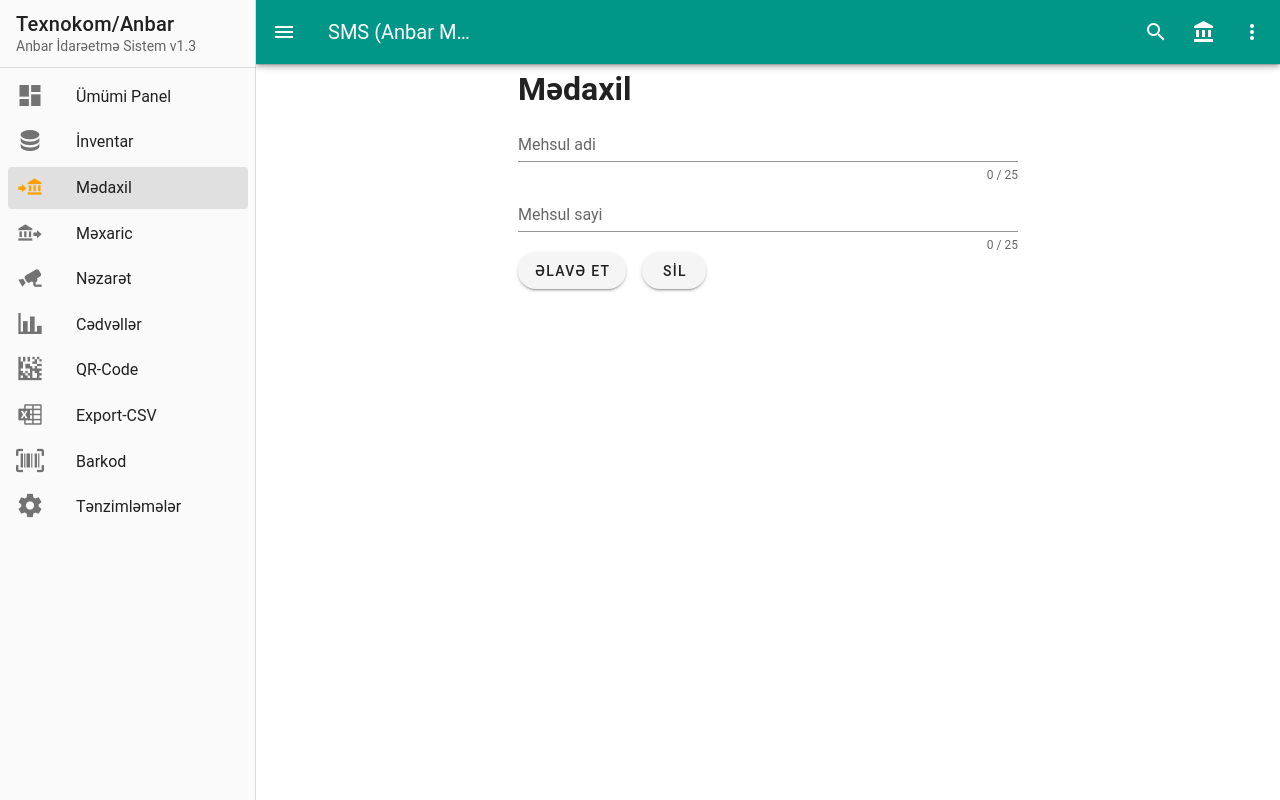
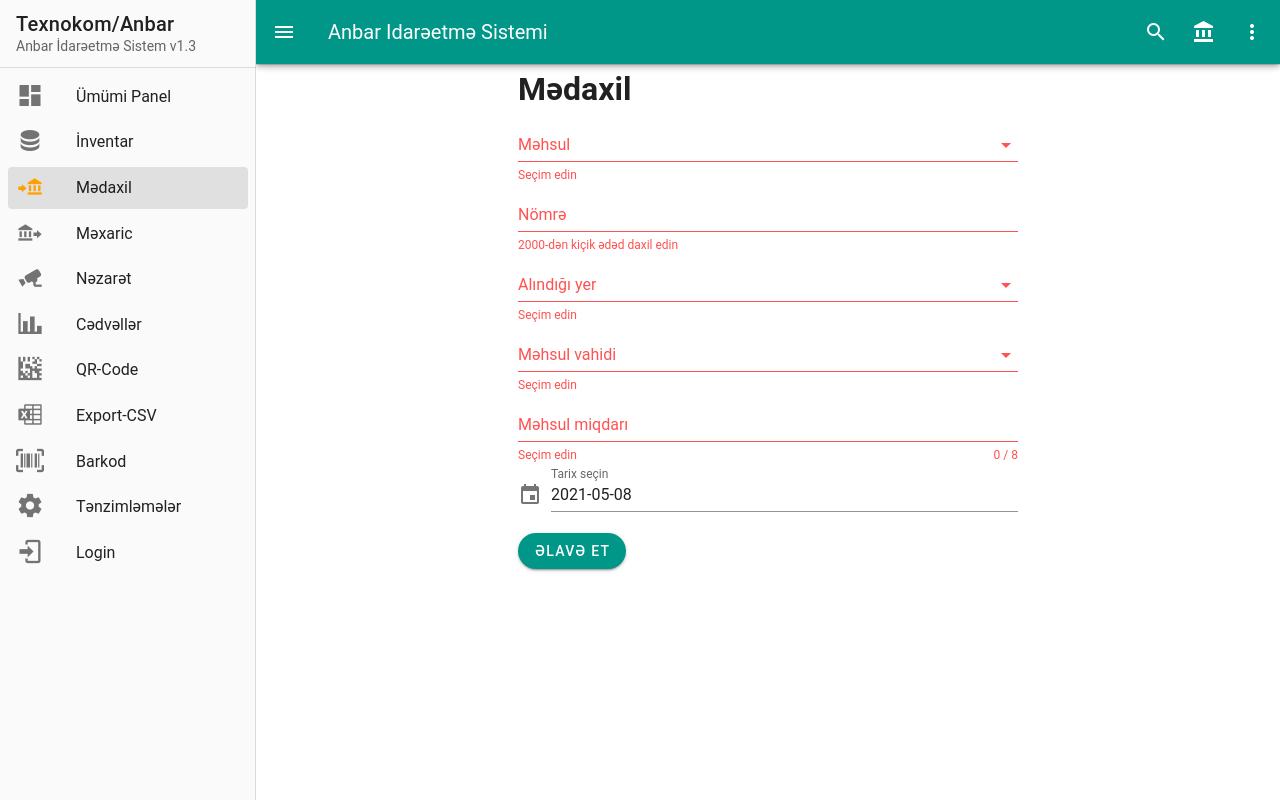
Before and after one commit to safarli/anbarapp, a Vue app: page /medaxil in a window 1280 px wide. Built offline with nearby package versions, Linux system fonts and the light colour scheme; a small style sheet from the web is missing.

Commit message:
major update

```diff
--- a/src/App.vue
+++ b/src/App.vue
@@ -104,7 +104,7 @@
     <v-app-bar app dark color="teal">
       <v-app-bar-nav-icon @click="drawer = !drawer"></v-app-bar-nav-icon>
 
-      <v-app-bar-title>SMS (Anbar MS)</v-app-bar-title>
+      <v-app-bar-title>Anbar Idarəetmə Sistemi</v-app-bar-title>
 
       <v-spacer></v-spacer>
 
@@ -156,6 +156,7 @@ export default {
       { title: "Export-CSV", icon: "mdi-microsoft-excel", to: "/exportexcel" },
       { title: "Barkod", icon: "mdi-barcode-scan", to: "/barcode" },
       { title: "Tənzimləmələr", icon: "mdi-cog", to: "/settings" },
+      { title: "Login", icon: "mdi-login", to: "/login" },
     ],
     brands: [
       { title: "IOS", icon: "mdi-apple" },
@@ -202,11 +203,11 @@ export default {
 
 <style lang="scss">
 @use "@/scss/main.scss";
-@import '~vuetify/src/styles/styles.sass';
+@import "~vuetify/src/styles/styles.sass";
 
 .childcolor {
-   & #myicon {
-     color: map-get($amber, darken-2);
+  & #myicon {
+    color: map-get($amber, darken-2);
   }
 }
 
--- a/src/router/index.js
+++ b/src/router/index.js
@@ -1,9 +1,10 @@
 import VueRouter from 'vue-router'
 
-import Dashboard from '@/views/Dashboard.vue'
-import Inventar from '@/views/Inventar.vue'
-import Settings from '@/views/Settings.vue'
-import Medaxil from '@/views/Medaxil.vue'
+import Dashboard from '@/views/Dashboard'
+import Inventar from '@/views/Inventar'
+import Settings from '@/views/Settings'
+import Medaxil from '@/views/Medaxil'
+import Login from '@/views/Login'
 
 const routes = [
   {
@@ -50,6 +51,11 @@ const routes = [
   {
     path: '/exportexcel',
     name: 'Exportexcel'
+  },
+  {
+    path: '/login',
+    name: 'Login',
+    component: Login
   }
 ]
 
--- /dev/null
+++ b/src/views/Login.vue
@@ -0,0 +1,27 @@
+<template>
+
+<div class="d-flex flex-column">
+    <v-card min-width="600px" max-width="900px" class="mx-auto my-auto">
+        <v-card-title>Login Page</v-card-title>
+        <v-card-subtitle>User authentication page</v-card-subtitle>
+    </v-card>
+</div>
+
+</template>
+
+
+
+<script>
+    export default {
+        data(){
+            return {
+
+            }
+        }
+    }
+</script>
+
+
+<style scoped lang="scss">
+
+</style>
--- a/src/views/Medaxil.vue
+++ b/src/views/Medaxil.vue
@@ -1,29 +1,76 @@
 <template>
   <div style="max-width: 500px" class="mx-auto">
     <h1>Mədaxil</h1>
-    <form>
+    <v-form v-model="valid" ref="form">
+      <v-select
+        label="Məhsul"
+        v-model="selectedMehsul"
+        :items="mehsulTipleri"
+        :menu-props="{ 'offset-y': true }"
+        :rules="selectRules"
+      ></v-select>
 
       <v-text-field
-        v-model="mehsul_adi"
-        :rules="rules"
-        counter="25"
-        hint="This field uses counter prop"
-        label="Mehsul adi"
+      label="Nömrə"
+      v-model="mehsulNomre"
+      type="number"
+      :rules="nomreRules"
+      >
+      </v-text-field>
+
+      <v-select
+        label="Alındığı yer"
+        v-model="alinmaYeriSelected"
+        :items="alinmaYerleri"
+        :rules="selectRules"
+        :menu-props="{'offset-y': true}"
+      >
+      </v-select>
+
+      <v-select
+        v-model="vahidSelection"
+        label="Məhsul vahidi"
+        :items="mehsulVahidleri"
+        item-text="itemText"
+        item-value="itemValue"
+        :menu-props="{ 'offset-y': true }"
+        :rules="selectRules"
+      ></v-select>
+
+      <v-text-field
+        label="Məhsul miqdarı"
+        v-model="mehsulMiqdari"
+        :rules="selectRules"
+        type="number"
+        counter="8"
       ></v-text-field>
 
-      <v-text-field
-      v-model="mehsul_sayi"
-      :rules="rules"
-      counter="25"
-      hint="Doldur burani"
-      label="Mehsul sayi"
+      <!-- //! DATE PICKER START -->
+      <v-menu
+        v-model="menu_date"
+        :close-on-content-click="false"
+        transition="scale-transition"
+        offset-y
+        min-width="auto"
       >
+        <template v-slot:activator="{ on, attrs }">
+          <v-text-field
+            v-model="date"
+            label="Tarix seçin"
+            prepend-icon="mdi-calendar"
+            readonly
+            v-bind="attrs"
+            v-on="on"
+            :rules="dateRules"
+          ></v-text-field>
+        </template>
+        <v-date-picker v-model="date" @input="menu_date = false" no-title scrollable>
+        </v-date-picker>
+      </v-menu>
+      <!-- //! DATE PICKER END -->
 
-      </v-text-field>
-
-      <v-btn rounded class="mr-4"> ƏLAVƏ ET</v-btn>
-      <v-btn rounded> SİL </v-btn>
-    </form>
+      <v-btn dark rounded color="teal" class="mr-4"> ƏLAVƏ ET</v-btn>
+    </v-form>
   </div>
 </template>
 
@@ -31,8 +78,34 @@
 export default {
   data() {
     return {
-      items: ["samsung", "huawei", "apple", "xiaomi", "nokia", "htc", "sony"],
+      valid: true,
+      mehsulTipleri: [
+        "samsung",
+        "huawei",
+        "apple",
+        "xiaomi",
+        "nokia",
+        "htc",
+        "sony",
+      ],
       values: [],
+      date: "",
+      menu_date: false,
+      selectedVahid: "",
+      mehsulVahidleri: [
+        { itemText: "ƏDƏD", itemValue: "ED" },
+        { itemText: "METR", itemValue: "MET" },
+        { itemText: "KİLOGRAM", itemValue: "KG" },
+      ],
+      miqdarRules: [
+        (v) => !!v || "Miqdar tələb olunur",
+        (v) => v.length > 5 || "Miqdar 5-dən kiçik olmamalıdır",
+      ],
+      selectRules: [(v) => !!v || "Seçim edin"],
+      dateRules: [(v) => !!v || "Tarix seçin"],
+      nomreRules: [
+        v => v < 2000 || "2000-dən kiçik ədəd daxil edin"
+      ]
     };
   },
 
@@ -46,8 +119,16 @@ export default {
     showMenu() {
       this.menuShow = true;
     },
+    todayISO() {
+      return new Date().toISOString().split("T")[0];
+    },
   },
   computed: {},
+
+  mounted: function () {
+    this.date = this.todayISO();
+    this.$refs.form.validate();
+  },
 };
 </script>
 
```
Also changed, not shown: 2 other files (tests, documents, lock files or other folders).
